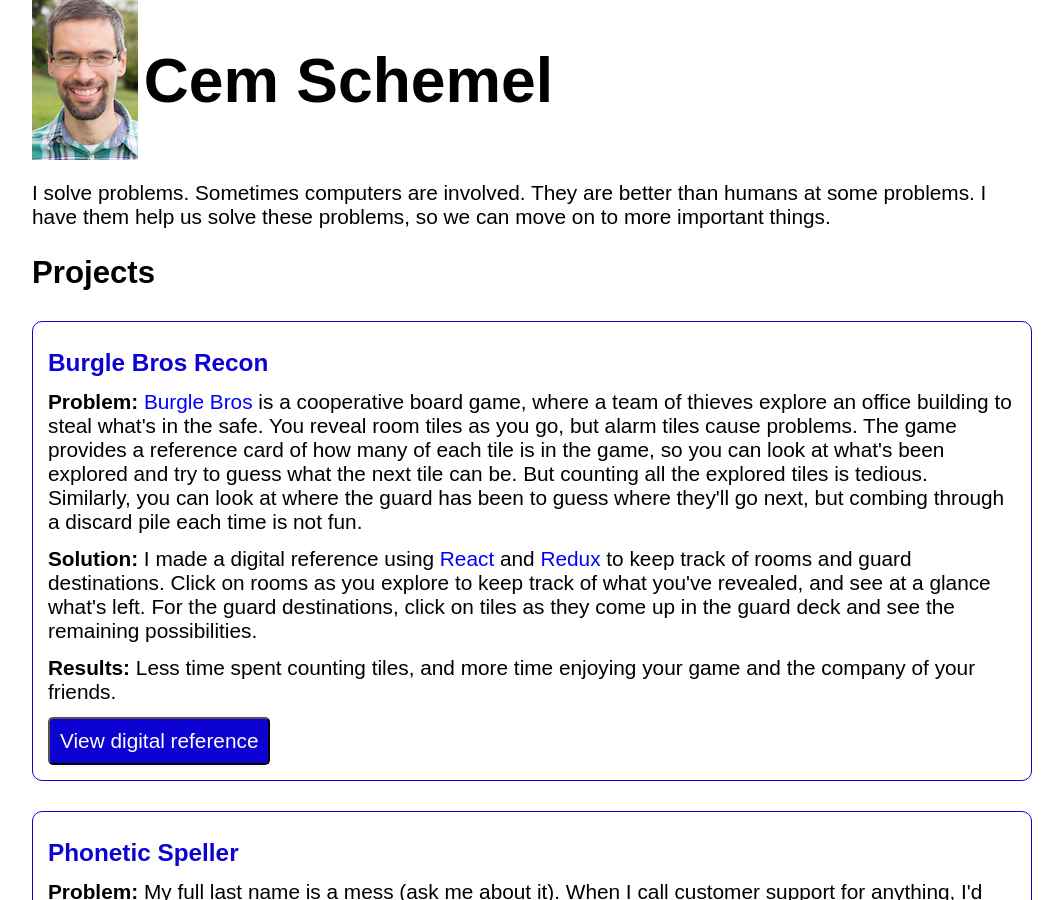
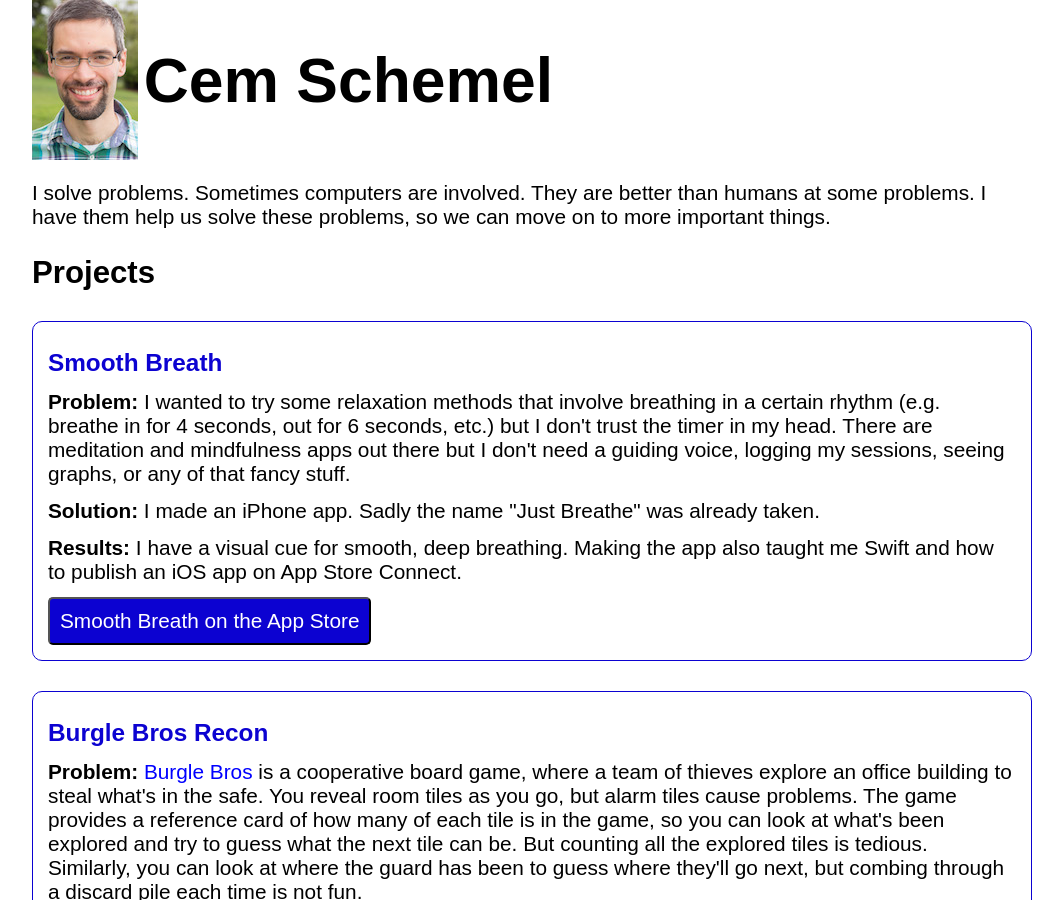
Before and after one commit to koralcem/personal-site, a Jekyll site: the page built from index.html, in a window 1280 px wide and 900 px high. Shown: the whole window, without its empty margins (108-1171 px from the left). Built offline with Jekyll 4.4.1, drawn with Linux system fonts in a browser that asks for light colours.

Commit message:
Add Smooth Breath to projects list

```diff
--- a/index.html
+++ b/index.html
@@ -10,6 +10,16 @@ css_files:
 <p>I solve problems. Sometimes computers are involved. They are better than humans at some problems. I have them help us solve these problems, so we can move on to more important things.</p>
 
 <h2>Projects</h2>
+<div class="project">
+  <h3>Smooth Breath</h3>
+  <p><b>Problem:</b> I wanted to try some relaxation methods that involve breathing in a certain rhythm (e.g. breathe in for 4 seconds, out for 6 seconds, etc.) but I don't trust the timer in my head. There are meditation and mindfulness apps out there but I don't need a guiding voice, logging my sessions, seeing graphs, or any of that fancy stuff.</p>
+
+  <p><b>Solution:</b> I made an iPhone app. Sadly the name "Just Breathe" was already taken.</p>
+
+  <p><b>Results:</b> I have a visual cue for smooth, deep breathing. Making the app also taught me Swift and how to publish an iOS app on App Store Connect.</p>
+  <button type="button" onclick="window.location.href='https://apps.apple.com/us/app/smooth-breath/id1072267157'">Smooth Breath on the App Store</button>
+</div>
+
 <div class="project">
   <h3>Burgle Bros Recon</h3>
   <p><b>Problem:</b> <a href="http://www.burglebros.com/">Burgle Bros</a> is a cooperative board game, where a team of thieves explore an office building to steal what's in the safe. You reveal room tiles as you go, but alarm tiles cause problems. The game provides a reference card of how many of each tile is in the game, so you can look at what's been explored and try to guess what the next tile can be. But counting all the explored tiles is tedious. Similarly, you can look at where the guard has been to guess where they'll go next, but combing through a discard pile each time is not fun.</p>
```
